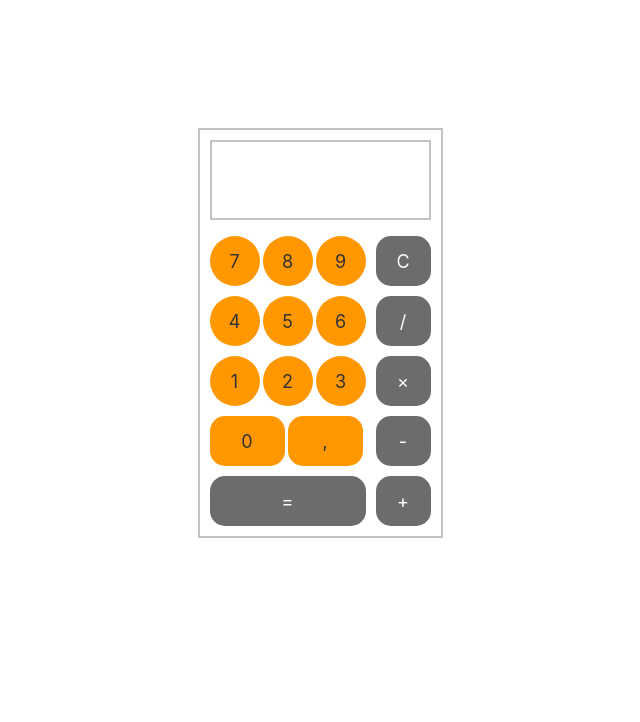
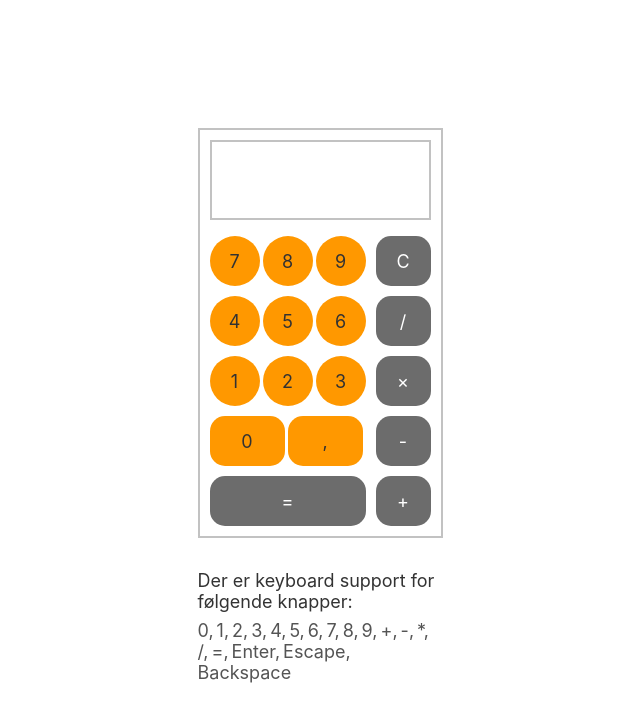
Before and after one commit to WolffDev/angular_calc, an Angular app: page / in a window 1280 px wide. Shown: the top 722 px of the page, without its empty margins (320-960 px from the left). Built offline with nearby package versions, Linux system fonts and the light colour scheme.

Commit message:
added helper text

```diff
--- a/src/app/app.component.css
+++ b/src/app/app.component.css
@@ -3,3 +3,24 @@
   place-content: center;
   margin-top: 10%;
 }
+
+.keyboard-support {
+  margin-top: 2rem;
+  max-width: 245px;
+}
+
+.keys-list {
+  display: flex;
+  margin-top: 0.5rem;
+  flex-wrap: wrap;
+  list-style: none;
+}
+
+.keys-item {
+  color: #545454;
+}
+
+.keys-item:not(:last-child)::after {
+  content: ",";
+  margin-right: 3px;
+}
--- a/src/app/app.component.html
+++ b/src/app/app.component.html
@@ -1,3 +1,11 @@
 <div class="wrapper">
     <app-calculator></app-calculator>
+    <div class="keyboard-support">
+        <p>
+            Der er keyboard support for følgende knapper:
+        </p>
+        <ul class="keys-list">
+            <li class="keys-item" *ngFor="let item of allowedKeys">{{ item }}</li>
+        </ul>
+    </div>
 </div>
--- a/src/app/app.component.ts
+++ b/src/app/app.component.ts
@@ -1,4 +1,4 @@
-import { Component, HostListener } from '@angular/core';
+import { Component, HostListener, OnInit } from '@angular/core';
 import { KeyPressService } from './services/key-press.service';
 
 @Component({
@@ -6,10 +6,15 @@ import { KeyPressService } from './services/key-press.service';
   templateUrl: './app.component.html',
   styleUrls: ['./app.component.css'],
 })
-export class AppComponent {
+export class AppComponent implements OnInit {
   title = 'angular-calculator';
+  allowedKeys: string[] = [];
 
   constructor(private keyPressService: KeyPressService) {}
+
+  ngOnInit(): void {
+    this.allowedKeys = this.keyPressService.allowedKeys;
+  }
 
   @HostListener('window:keydown', ['$event'])
   handleKeyboardEvent(event: KeyboardEvent): void {
--- a/src/app/services/key-press.service.ts
+++ b/src/app/services/key-press.service.ts
@@ -16,7 +16,15 @@ export class KeyPressService {
   }
 
   private allowedKey(key: string): boolean {
-    const allowedKeys = [
+    return this.allowedKeys.includes(key);
+  }
+
+  emitKeyEvent(event: KeyboardEvent): void {
+    this.keyEventSubject.next(event);
+  }
+
+  get allowedKeys(): string[] {
+    return [
       '0',
       '1',
       '2',
@@ -31,14 +39,10 @@ export class KeyPressService {
       '-',
       '*',
       '/',
+      '=',
       'Enter',
       'Escape',
       'Backspace',
     ];
-    return allowedKeys.includes(key);
-  }
-
-  emitKeyEvent(event: KeyboardEvent): void {
-    this.keyEventSubject.next(event);
   }
 }
--- a/src/styles.css
+++ b/src/styles.css
@@ -18,7 +18,6 @@ body {
   box-sizing: border-box;
   -webkit-font-smoothing: antialiased;
   -moz-osx-font-smoothing: grayscale;
-  min-height: 100vh;
 }
 
 .text-red {
```
